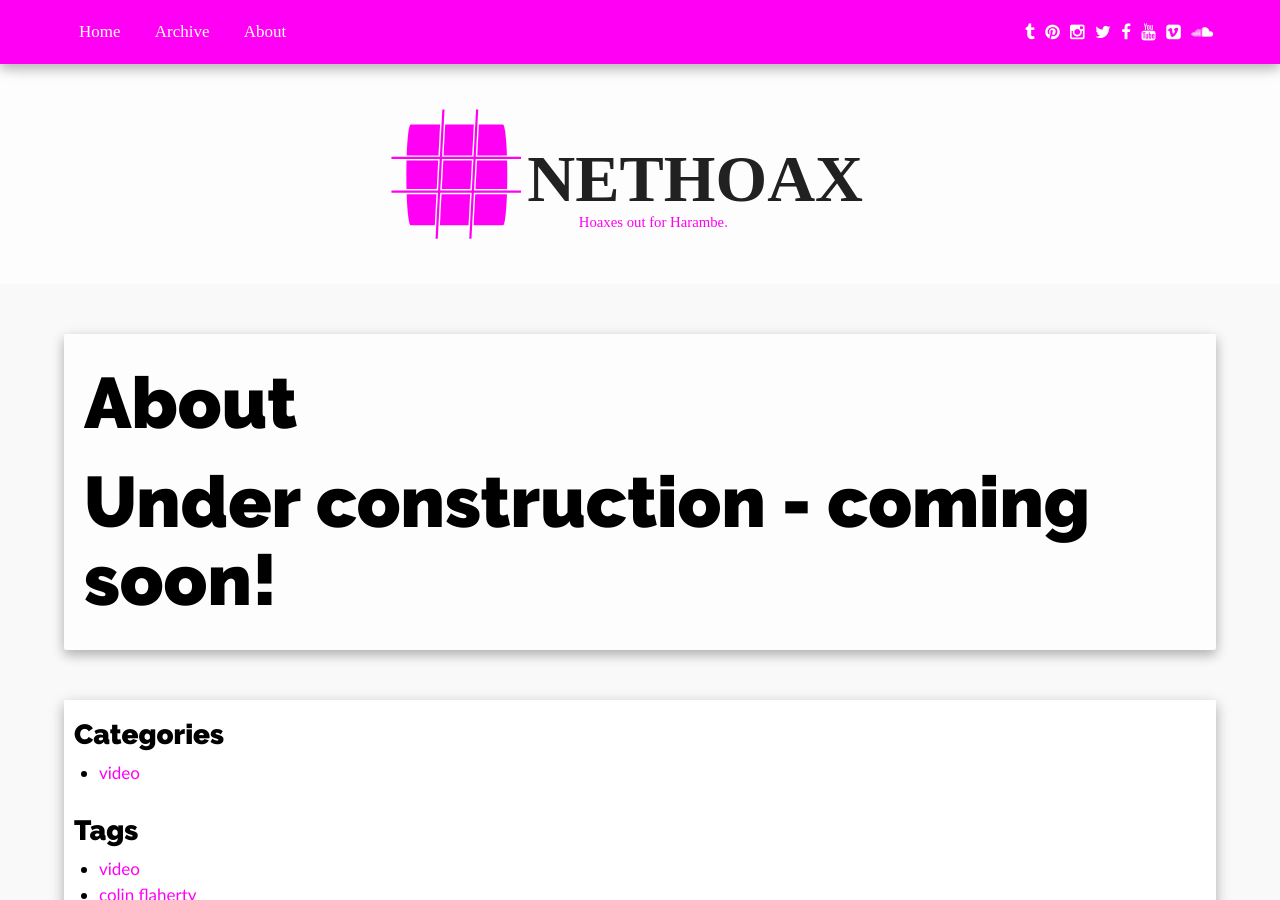
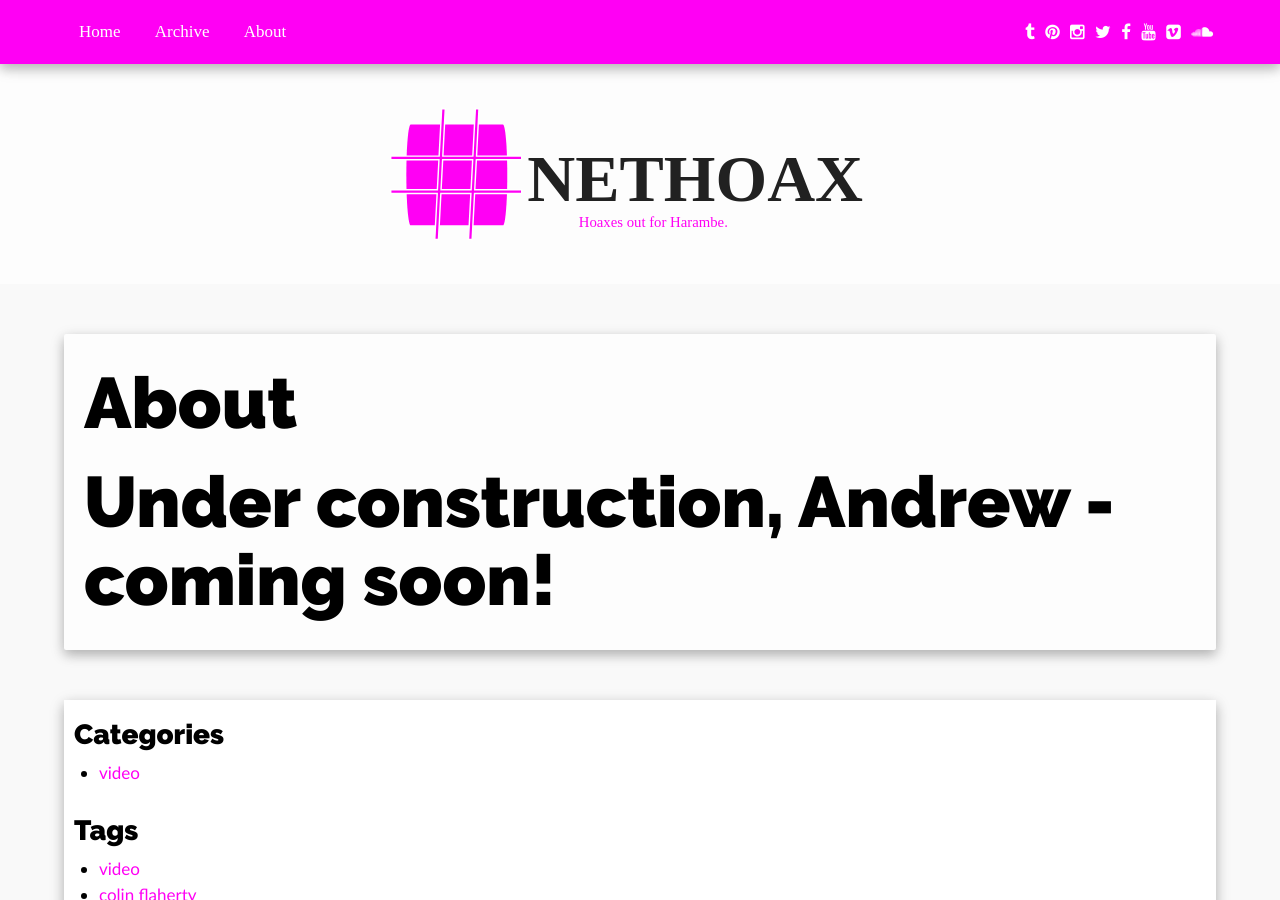
Before and after one commit to nethoax/nethoax.github.io, a Jekyll site: the page built from about/index.md, in a window 1280 px wide and 900 px high. Built offline with Jekyll 4.4.1, drawn with Linux system fonts in a browser that asks for light colours; some web fonts are replaced.

Commit message:
Proving things to the non-believers

```diff
--- a/about/index.md
+++ b/about/index.md
@@ -3,4 +3,4 @@ layout: page-classic-sidebar-right
 title: About
 ---
 
-# Under construction - coming soon!
+# Under construction, Andrew - coming soon!
```
